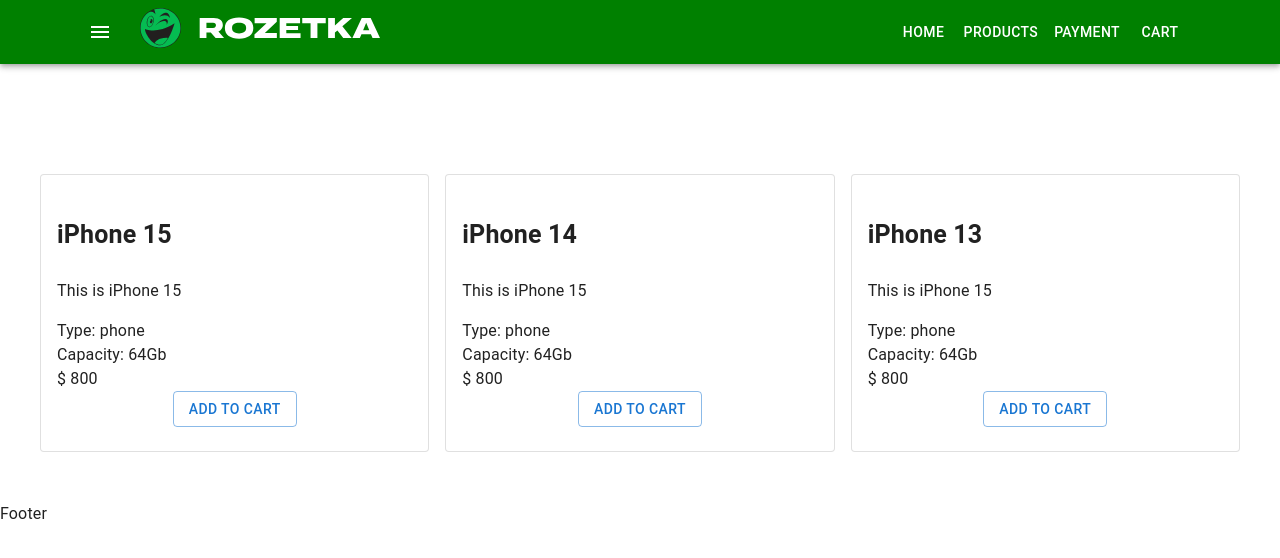
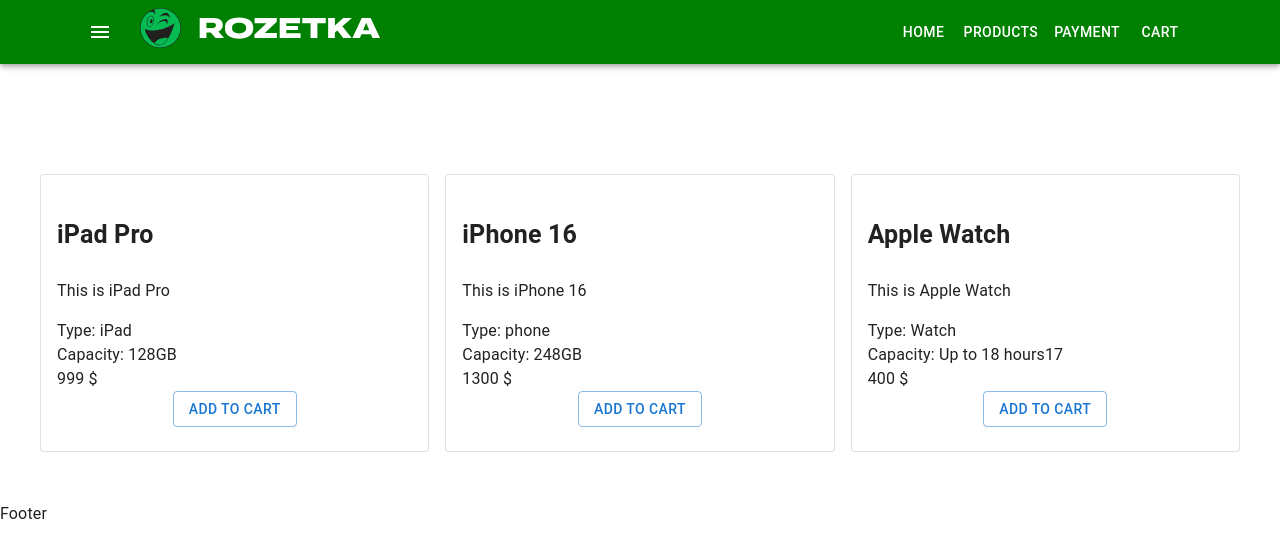
Before and after one commit to Taras-Prodan/react-shop-project-16-03, a React (Create React App) app: page / in a window 1280 px wide. Shown: the top 558 px of the page. Built offline with nearby package versions, Linux system fonts and the light colour scheme.

Commit message:
Added 4 more props for homeWork lesson-7

```diff
--- a/src/components/Products/ProductListItem.tsx
+++ b/src/components/Products/ProductListItem.tsx
@@ -3,9 +3,19 @@
 
 type Props = {
     title: string
+    description: string
+    features: string
+    capacity: string
+    price: string
 }
 
-const ProductListItem = ({ title }: Props) => {
+const ProductListItem = ({
+    title,
+    description,
+    capacity,
+    price,
+    features,
+}: Props) => {
     return (
         <>
             <Typography
@@ -18,10 +28,10 @@
             <Card variant="outlined" className="product-list-item">
                 <CardContent>
                     <h3 className="product-title">{title}</h3>
-                    <p className="product-description">This is iPhone 15</p>
-                    <div className="product-features">Type: phone</div>
-                    <div className="product-features">Capacity: 64Gb</div>
-                    <div className="product-price">$ 800</div>
+                    <p className="product-description">{description}</p>
+                    <div className="product-features">Type: {features}</div>
+                    <div className="product-capacity">Capacity: {capacity}</div>
+                    <div className="product-price">{price} $</div>
                     <div className="btns-wrapper">
                         <Button variant="outlined">Add to cart</Button>
                     </div>
--- a/src/components/Products/ProductsList.tsx
+++ b/src/components/Products/ProductsList.tsx
@@ -13,29 +13,33 @@
                     marginBottom: '30px',
                 }}
             ></Typography>
-            <Typography
-                variant="h4"
-                component={'h1'}
-                sx={{
-                    marginBottom: '30px',
-                }}
-            ></Typography>
-            <Typography
-                variant="h4"
-                component={'h1'}
-                sx={{
-                    marginBottom: '30px',
-                }}
-            ></Typography>
             <Grid container spacing={2}>
                 <Grid item xs={12} sm={6} lg={4}>
-                    <ProductListItem title="iPhone 15" />
+                    <ProductListItem
+                        title="iPad Pro"
+                        description="This is iPad Pro"
+                        features="iPad"
+                        capacity="128GB"
+                        price="999"
+                    />
                 </Grid>
                 <Grid item xs={12} sm={6} lg={4}>
-                    <ProductListItem title="iPhone 14" />
+                    <ProductListItem
+                        title="iPhone 16"
+                        description="This is iPhone 16"
+                        features="phone"
+                        capacity="248GB"
+                        price="1300"
+                    />
                 </Grid>
                 <Grid item xs={12} sm={6} lg={4}>
-                    <ProductListItem title="iPhone 13" />
+                    <ProductListItem
+                        title="Apple Watch"
+                        description="This is Apple Watch"
+                        features="Watch"
+                        capacity="Up to 18 hours17"
+                        price="400"
+                    />
                 </Grid>
             </Grid>
         </>
```
